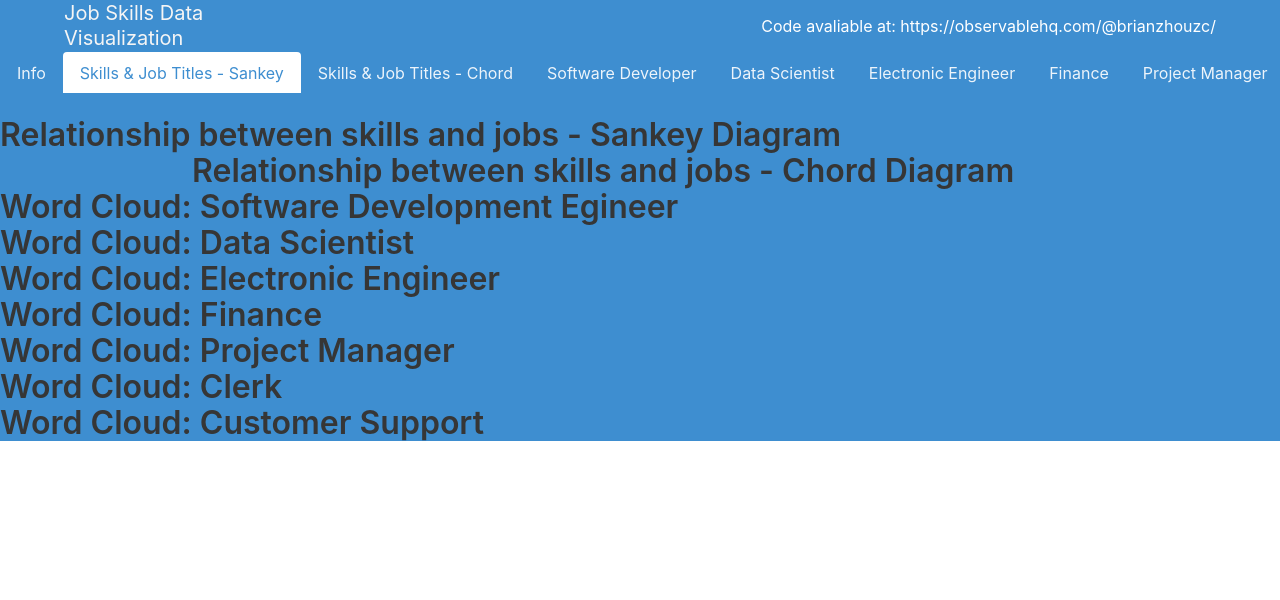
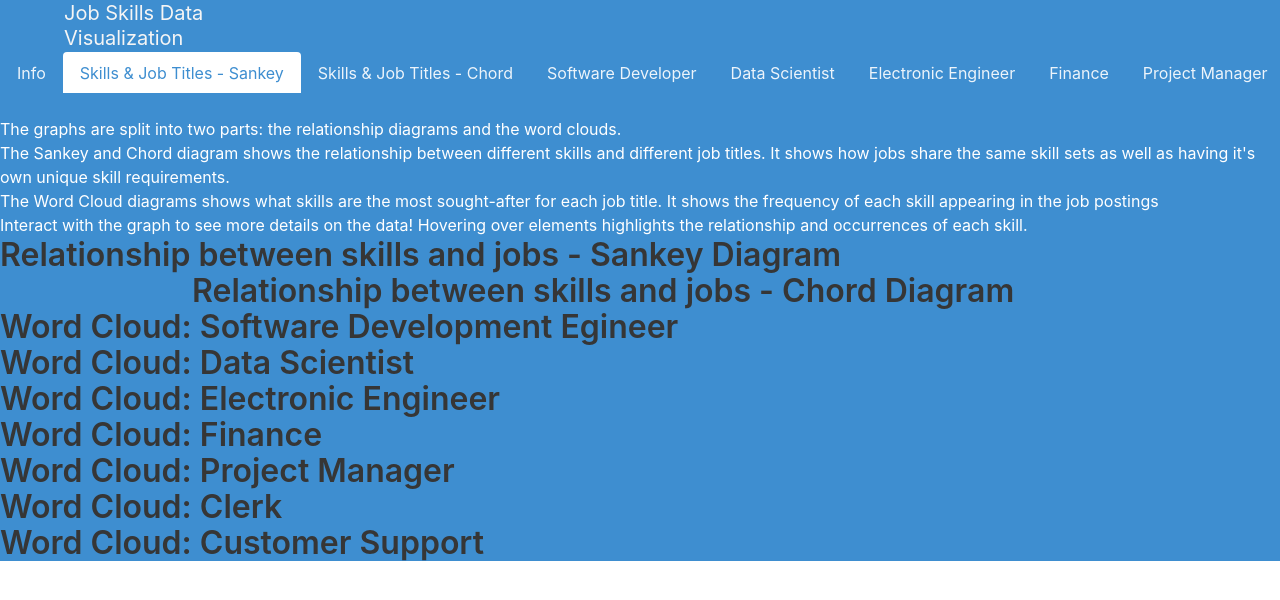
Before and after one commit to brianzhouzc/Indeed-Skill-Extraction, a website with bundled scripts: page visualization/index.html in a window 1280 px wide. Built offline with nearby package versions, Linux system fonts and the light colour scheme.

Commit message:
Update visualization

```diff
--- a/visualization/index.html
+++ b/visualization/index.html
@@ -3,12 +3,14 @@
 
 <head>
     <meta charset="UTF-8">
-    <title>Bulma - Tabs</title>
+    <title>Job Skills Visualization</title>
+    <link rel="shortcut icon" href="../images/fav_icon.png" type="image/x-icon">
     <!-- Bulma Version 0.9.0-->
     <link rel='stylesheet prefetch' href='https://unpkg.com/bulma@0.9.0/css/bulma.min.css'>
     <link rel="stylesheet" href="style.css">
     <script src="https://kit.fontawesome.com/7dc3015a44.js" crossorigin="anonymous"></script>
-    <script src="https://code.jquery.com/jquery-3.6.0.min.js" integrity="sha256-/xUj+3OJU5yExlq6GSYGSHk7tPXikynS7ogEvDej/m4=" crossorigin="anonymous"></script>
+    <script src="https://code.jquery.com/jquery-3.6.0.min.js"
+        integrity="sha256-/xUj+3OJU5yExlq6GSYGSHk7tPXikynS7ogEvDej/m4=" crossorigin="anonymous"></script>
 </head>
 
 <body>
@@ -18,7 +20,6 @@
                 Job Skills Data Visualization
             </h2>
             <p style="margin:auto; width:100%; text-align: right;">
-                Code avaliable at: https://observablehq.com/@brianzhouzc/
             </p>
         </div>
     </nav>
@@ -78,6 +79,16 @@
             </ul>
         </div>
         <div class="tab-content">
+            <div class="tab-pane" id="pane-0">
+                <p>The graphs are split into two parts: the relationship diagrams and the word clouds.</p>
+                <p>The Sankey and Chord diagram shows the relationship between different skills and different job
+                    titles. It shows how jobs share the same skill sets as well as having it's own unique skill
+                    requirements.</p>
+                <p>The Word Cloud diagrams shows what skills are the most sought-after for each job title. It shows the
+                    frequency of each skill appearing in the job postings</p>
+                <p>Interact with the graph to see more details on the data! Hovering over elements highlights the
+                    relationship and occurrences of each skill.</p>
+            </div>
             <div class="tab-pane is-active" id="pane-1">
                 <div class="tab-pane-title">
                     <h1 class="title has-text-dark">
```
